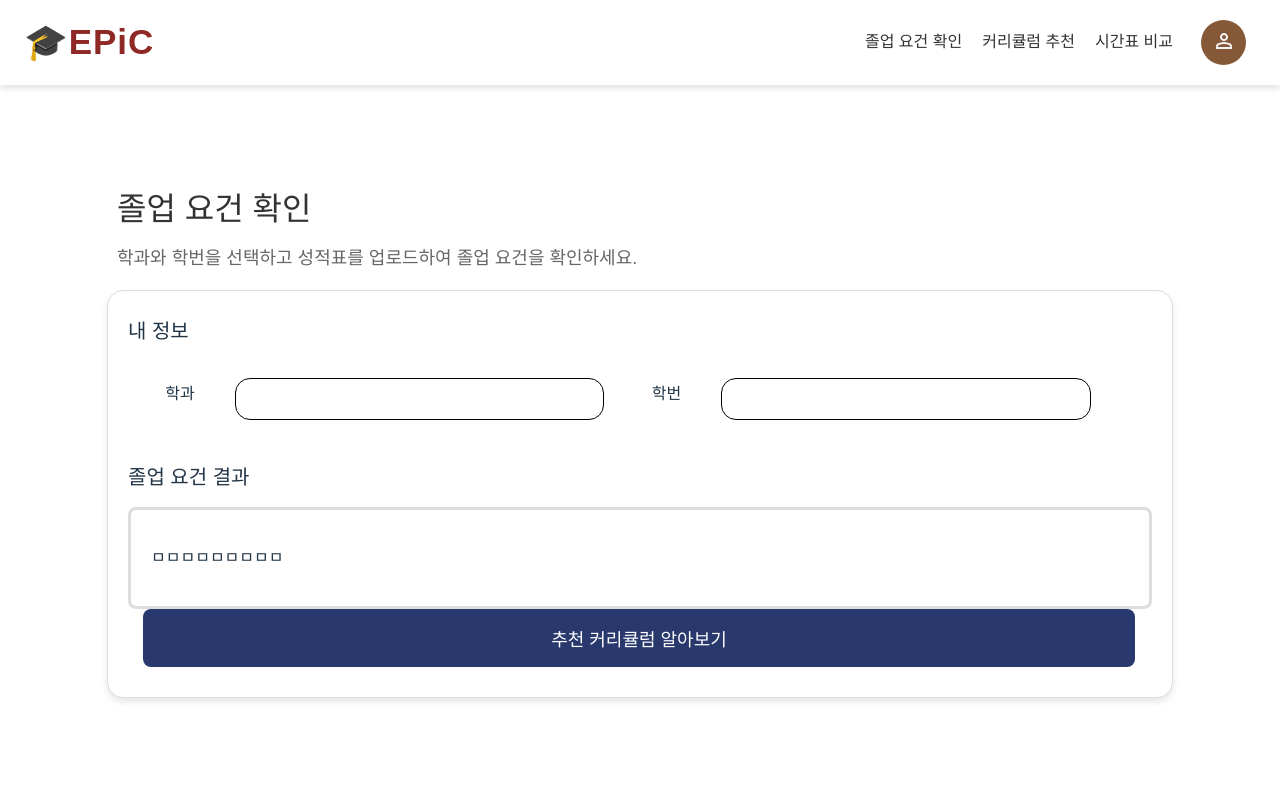
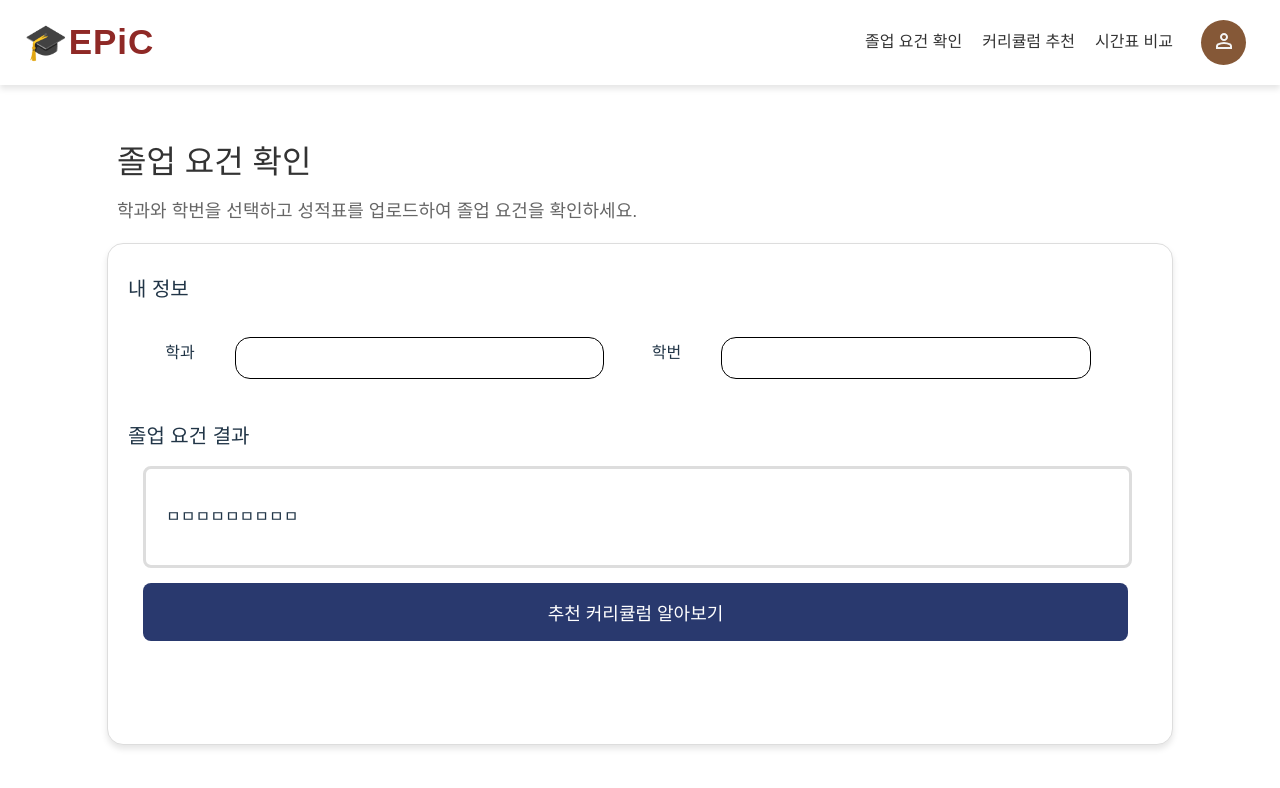
Before and after one commit to semothon/2025_TEAM_15_FE, a React app: page /graduation-result in a window 1280 px wide. Shown: the top 788 px of the page. Built offline with nearby package versions, Linux system fonts and the light colour scheme; the HTML template or start-up script is replaced by a standard one; a web font is replaced by a local one.

Commit message:
🎨 style: #7 adjust overall UI layout for 'GraduationResult' page

```diff
--- a/src/pages/GraduationResult.jsx
+++ b/src/pages/GraduationResult.jsx
@@ -1,3 +1,5 @@
+// src/pages/GraduationResult.jsx
+
 import React from 'react';
 import { useLocation } from 'react-router-dom';
 import Header from '../components/Header';
--- a/src/styles/graduation-result.css
+++ b/src/styles/graduation-result.css
@@ -1,7 +1,10 @@
+/* src/styles/graduation-result.css */
+
 @import './theme.css';
 
 .graduation-intro{
   padding-top: 100px;
+  margin-top: -10px;
 }
 
 /* 제목 스타일 */
@@ -10,6 +13,7 @@
   font-weight: bold;
   color: #333;
   text-align: left; /* 중앙 정렬 */
+  margin-top: 1%;
 }
 
 .graduation-description {
@@ -25,11 +29,13 @@
   max-width: 1700px; /* 최대 2000px까지 확장 */
   min-width: 600px; /* 최소 800px */
   margin: 0 auto;
+  height: 60vh;
   background-color: #fff;
   border: 1px solid #ddd;
   display: flex; /* flex를 사용해 확장 보장 */
   flex-direction: column; /* 내부 요소 정렬 유지 */
-  padding:20px;
+  padding: 20px;
+  padding-bottom: 0px;
   margin-bottom: 10px;
   align-items: left; /* 중앙 정렬 */
   border-radius: 16px; /* 둥근 모서리 효과 */
@@ -39,6 +45,7 @@
 /* 정보 입력 섹션 스타일 */
 .info-section {
   margin-bottom: 30px;
+  margin-top: 5px;
 }
 
 .info-section-title{
@@ -68,6 +75,7 @@
   text-align: left; /* 텍스트를 왼쪽 정렬 */
   margin-top: 10px;
   padding: 10px; /* 내부 여백 추가 */
+  padding-left: 15px;
 }
 
 .form-group-horizontal .form-group-box p {
@@ -79,6 +87,8 @@
 /* 성적표 업로드 영역 스타일 */
 .result-section {
   margin-top: 0px;
+  margin-bottom: 15px;
+  width: 95%;
 }
 
 .result-box {
@@ -89,18 +99,17 @@
   flex-direction: column; /* 세로 방향 정렬 */
   justify-content: flex-start; /* 세로 방향 위쪽 정렬 */
   align-items: flex-start; /* 가로 방향 왼쪽 정렬 */
-}
-
-.form-file {
-  display: none; /* 기본 파일 업로드 버튼 숨김 */
+  margin-left: 15px;
+  width: calc(100% - 30px);
 }
 
 .submit-button {
   display: block;
-  width: calc(100% - 32px); /* 버튼 너비를 컨테이너에 맞춤 설정 */
+  width: calc(100% - 39px); /* 버튼 너비를 컨테이너에 맞춤 설정 */
   padding: 15px; /* 버튼 크기 확대 */
   background-color: var(--primary-color); /* 진한 파란색 버튼 */
   color: #fff;
   font-size: 18px; /* 텍스트 크기 확대 */
   border-radius: 8px; /* 둥근 모서리 효과 추가 */
+  margin-bottom: 10px;
 }
```
